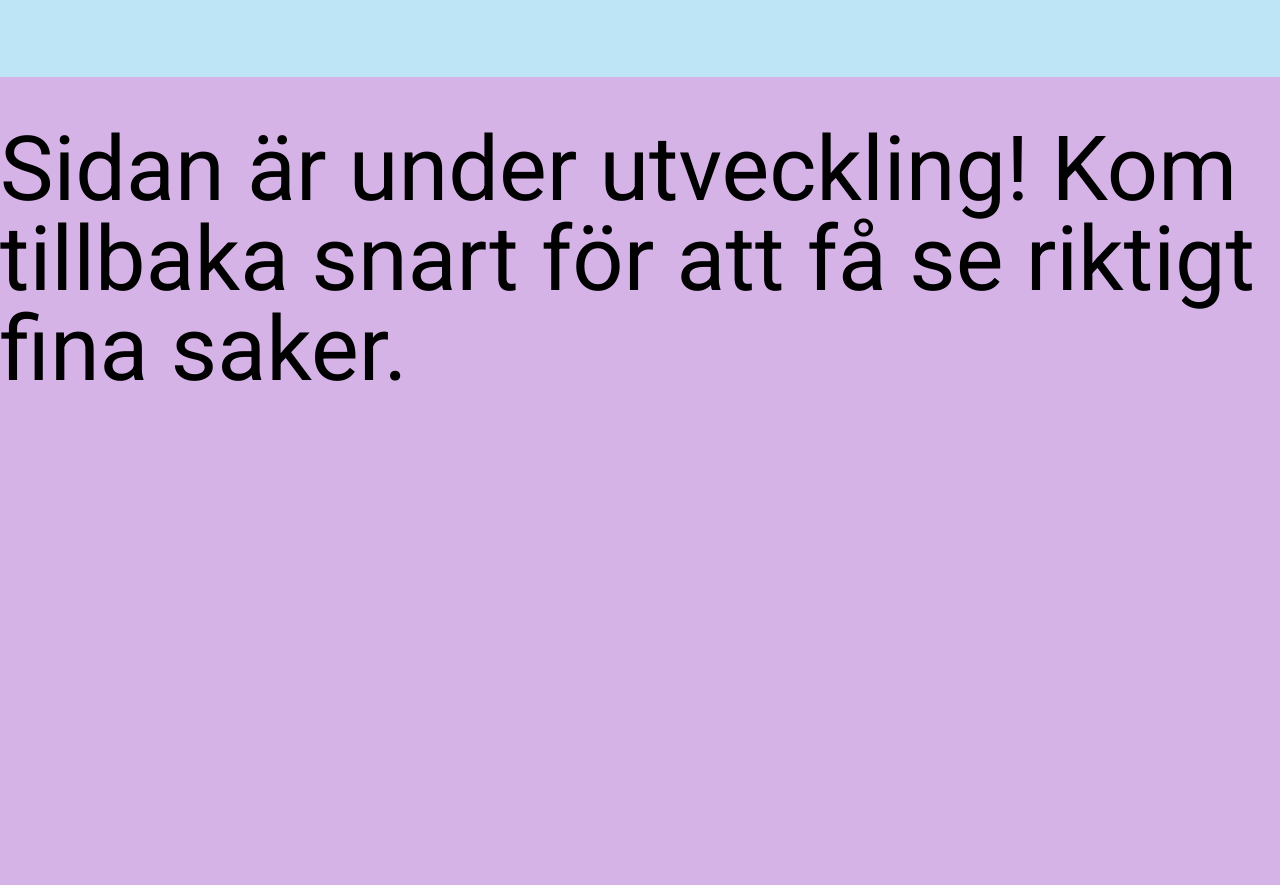
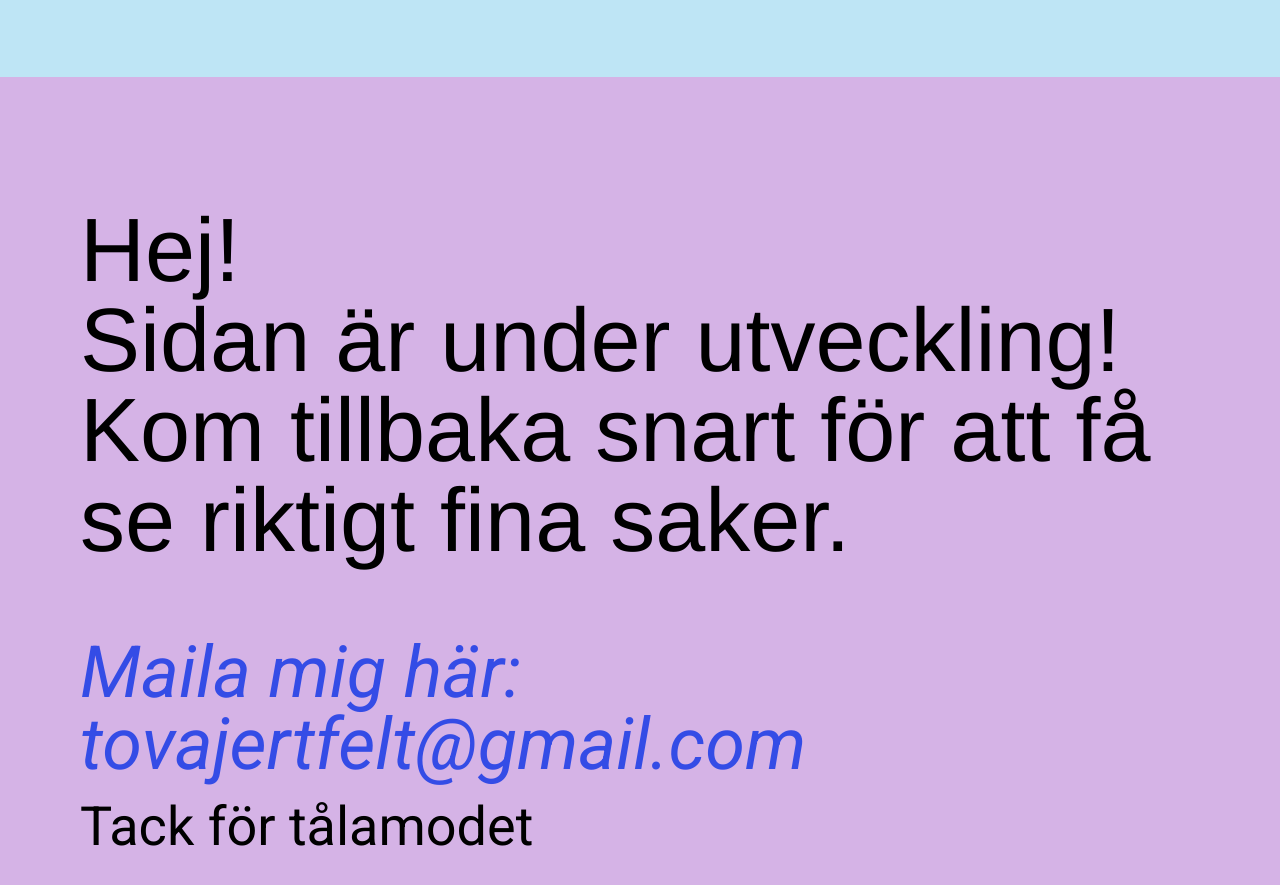
Before and after one commit to jertfelt/Portfolio, a plain HTML site: page index.html in a window 1280 px wide. Shown: the part 1525-2410 px from the top of the page. Before the commit the page ends 1952 px from the top, so only its background shows below. Drawn offline with Linux system fonts and the light colour scheme; a web font is replaced by a local one.

Commit message:
lagt in meddelanden

```diff
--- a/index.html
+++ b/index.html
@@ -42,7 +42,7 @@
       style="height: 90px;
       border-radius: 50%;">
 
-      <a href="/om-mig"
+      <a href="/"
       class="nav--link">Om mig</a>
     </nav>
   </header>
@@ -99,8 +99,11 @@
 
     </section>
 
-    <section>
-      <h1 class="text--xxl">Sidan är under utveckling! Kom tillbaka snart för att få se riktigt fina saker.</h1>
+    <section class="workinprogress">
+      <h2 class="text--xxl headerfont">Hej!<br>Sidan är under utveckling! Kom tillbaka snart för att få se riktigt fina saker.</h2>
+      <h3 class="text--xl text--blue text--cursive">Maila mig här: tovajertfelt@gmail.com</h3>
+      <h4 class="text--l">Tack för tålamodet</h4>
+
     </section>
   <!-- <section id="allContentHomepage"
   class="categories--homepage">
--- a/styles/sass-utils/_helpers.scss
+++ b/styles/sass-utils/_helpers.scss
@@ -9,3 +9,13 @@
 .pointer{
   cursor: pointer;
 }
+
+.workinprogress{
+  padding:5em;
+  margin-bottom:8em;
+
+  h3{
+    margin-top:1em;
+    margin-bottom:1rem;
+  }
+}
```
Also changed, not shown: styles/style.css, 1 other file.
